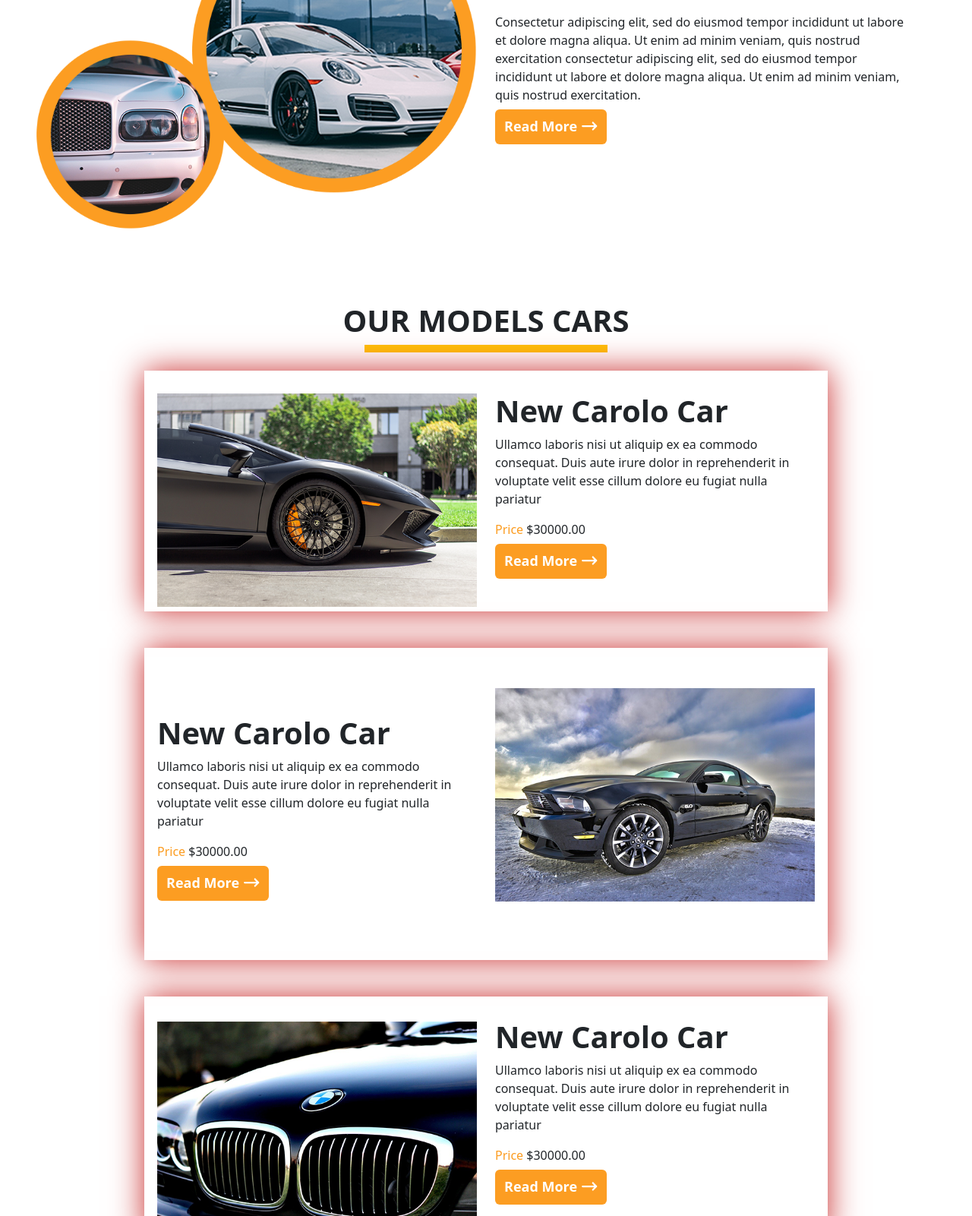
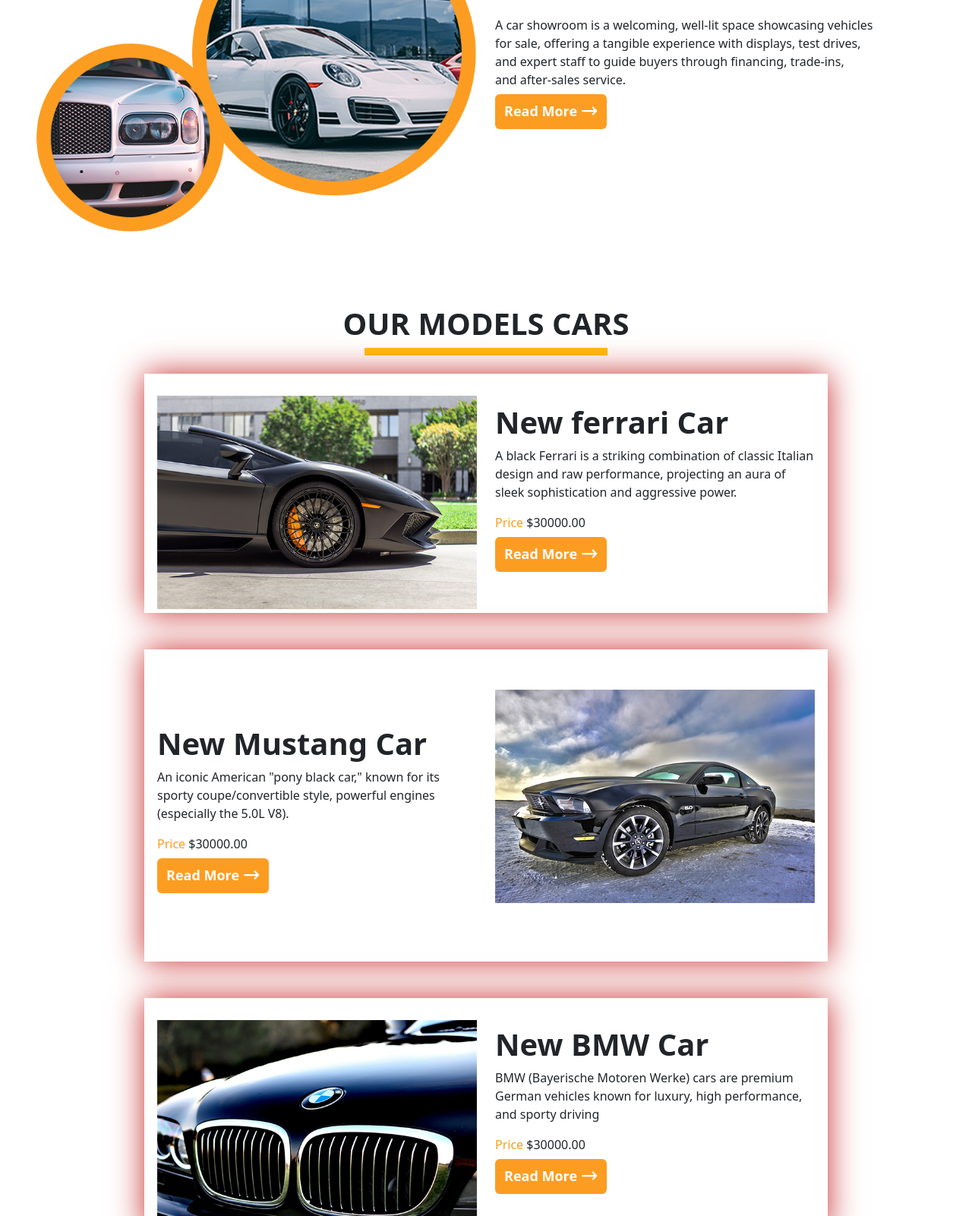
Before and after one commit to SouurabhVermaa/oberlo-Car-Website, a plain HTML site: page index.html in a window 1280 px wide. Shown: the part 689-2290 px from the top of the page at 76% size. Drawn offline with nearby package versions, Linux system fonts and the light colour scheme.

Commit message:
Update index.html
Signed-off-by: SouurabhVermaa <sourabhsinghverma25@gmail.com>

```diff
--- a/index.html
+++ b/index.html
@@ -44,8 +44,8 @@
                     <div class="col-lg-6 col-md-12">
                         <div class="headercontant">
                             <h1><b>New Model Cars</b></h1>
-                            <p>consectetur adipiscing elit, sed do<br> eiusmod tempor incididunt uolore magna<br>
-                                aliqua. Ut enim adminim veniam, quis non.</p>
+                            <p>Ready for New Adventures!" or "Dream <br> Family SUV with All Features"  like
+                                <br>hands-free Bluetooth, sunroof/  <br> moonroof and a rearview  <br>camera.</p>
                         </div>
                     </div>
                     <!-- Right Column -->
@@ -78,13 +78,10 @@
                     <h1 class=""><b>ABOUT SHOWROOM</b></h1>
                     <div class="Box border border-warning border-5 w-25"></div>
                     <br>
-                    <p> Consectetur adipiscing elit, sed do eiusmod tempor incididunt ut labore <br> et dolore magna
-                        aliqua.
-                        Ut enim ad minim veniam, quis nostrud <br> exercitation consectetur adipiscing elit, sed do
-                        eiusmod
-                        tempor <br>incididunt ut labore et dolore magna aliqua. Ut enim ad minim veniam,<br> quis
-                        nostrud exercitation.
-                    </p>
+                    <p>A car showroom is a welcoming, well-lit space showcasing vehicles
+                        <br>for sale, offering a tangible experience with displays, test drives,<br>
+                        and expert staff to guide buyers through financing, trade-ins,<br>
+                        and after-sales service.</p>
                     <div class="Read">
                         <a href="#">
                             Read More <i class="fa fa-long-arrow-right"></i>
@@ -109,9 +106,9 @@
                     </div>
                 </div>
                 <div class=" col-lg-6 col-md-12 pt-4 ">
-                    <h1><b>New Carolo Car</b></h1>
-                    <p>Ullamco laboris nisi ut aliquip ex ea commodo consequat. Duis aute irure dolor in reprehenderit
-                        in voluptate velit esse cillum dolore eu fugiat nulla pariatur</p>
+                    <h1><b>New ferrari Car</b></h1>
+                    <p>A black Ferrari is a striking combination of classic Italian design and raw performance,
+                        projecting an aura of sleek sophistication and aggressive power.</p>
                     <p><span style="color: #fc9d22;">Price</span> $30000.00</p>
                     <div class="Read">
                         <a href="#">Read More <i class="fa fa-long-arrow-right"></i></a>
@@ -127,9 +124,9 @@
         <div class="container">
             <div class="row align-items-center">
                 <div class=" col-lg-6 col-md-12">
-                    <h1><b>New Carolo Car</b></h1>
-                    <p>Ullamco laboris nisi ut aliquip ex ea commodo consequat. Duis aute irure dolor in reprehenderit
-                        in voluptate velit esse cillum dolore eu fugiat nulla pariatur</p>
+                    <h1><b>New Mustang Car</b></h1>
+                    <p>An iconic American "pony black car," known for its sporty coupe/convertible
+                    style, powerful engines (especially the 5.0L V8).</p>
                     <p><span style="color: #fc9d22;">Price</span> $30000.00</p>
                     <div class="Read">
                         <a href="#">Read More <i class="fa fa-long-arrow-right"></i></a>
@@ -154,9 +151,9 @@
                     </div>
                 </div>
                 <div class=" col-lg-6 col-md-12 pt-4 ">
-                    <h1><b>New Carolo Car</b></h1>
-                    <p>Ullamco laboris nisi ut aliquip ex ea commodo consequat. Duis aute irure dolor in reprehenderit
-                        in voluptate velit esse cillum dolore eu fugiat nulla pariatur</p>
+                    <h1><b>New BMW Car</b></h1>
+                    <p>BMW (Bayerische Motoren Werke) cars are premium German vehicles known
+                        for luxury, high performance, and sporty driving</p>
                     <p><span style="color: #fc9d22;">Price</span> $30000.00</p>
                     <div class="Read">
                         <a href="#">Read More <i class="fa fa-long-arrow-right"></i></a>
@@ -208,9 +205,9 @@
                         <img src="./images/img-4.png" alt="" class="img-fluid" height="400px" width="400px"
                             data-aos="zoom-in" data-aos-duration="3000">
                         <div class="price1">
-                            <h4> Price $ 40000.0</h4>
+                            <h4> Price $ 80000.0</h4>
                         </div>
-                        <h3><b>Voluptate</b></h3>
+                        <h3><b>The Classic</b></h3>
                         <p>Commodo consequat. Duis <br>aute irure dolor in <br>reprehenderit in voluptate <br>velit
                             essecillum</p><br>
                         <div class="Read">
@@ -238,9 +235,9 @@
                         <img src="./images/img-6.png" alt="" class="img-fluid" height="400px" width="400px"
                             data-aos="zoom-in" data-aos-duration="3000">
                         <div class="price1">
-                            <h4> Price $ 40000.0</h4>
+                            <h4> Price $ 60000.0</h4>
                         </div>
-                        <h3><b>Voluptate</b></h3>
+                        <h3><b>BMW</b></h3>
                         <p>Commodo consequat. Duis <br>aute irure dolor in <br>reprehenderit in voluptate <br>velit esse
                             cillum</p><br>
                         <div class="Read">
```
